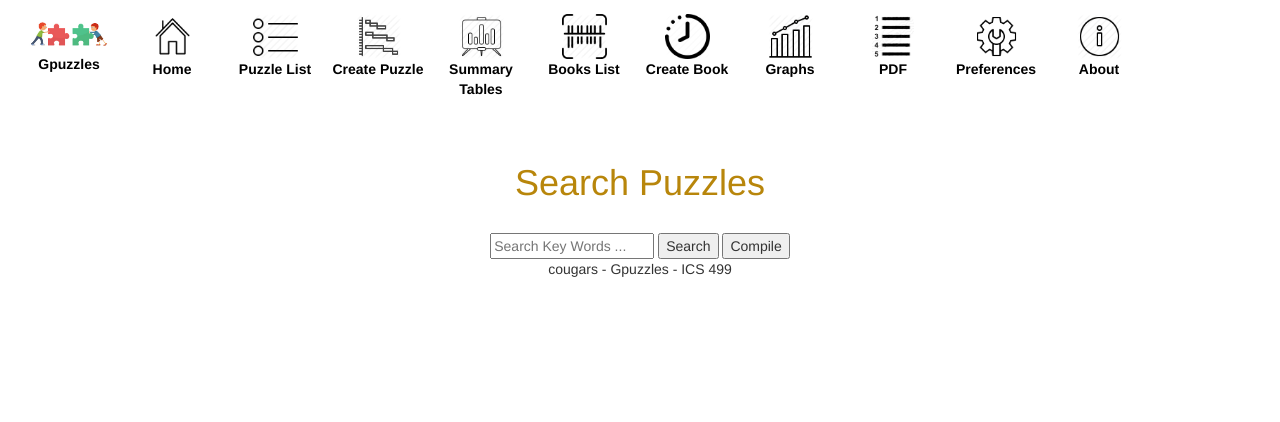
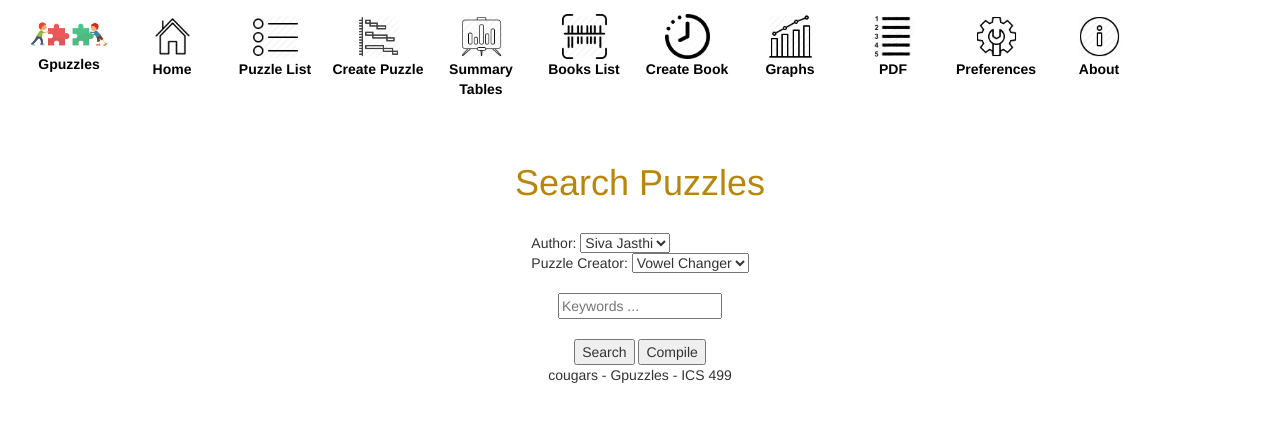
Before and after one commit to sjasthi/IndicPuzzles, a PHP site: page /compile_Puzzle.php in a window 1280 px wide. Shown: the top 422 px of the page. Run offline with PHP 8.4, Linux system fonts and the light colour scheme; data comes from the database, SQL or seed files in the repository; some libraries are stand-ins or nearby versions.

Commit message:
Add files via upload

```diff
--- a/compile_Puzzle.php
+++ b/compile_Puzzle.php
@@ -43,14 +43,84 @@ $GLOBALS['data'] = mysqli_query($db, $query);
 			<div class="container-fluid">
 
 				<body>
-					<form method="post" action="compile_Puzzle.php" class="text-center">
+					<form method="post" action="compile_Puzzle1.php" class="text-center">
+                        <center><table>
+                        <tr>
 
-						<input type="text" name="search" value="<?php if (isset($_POST['search'])) echo $_POST['search']; ?>"placeholder="Search Key Words ..." required>
+                        <td>
+                        <?php
 
-							<input type="submit" name="submit" value="Search">
+                    $conn = new mysqli('localhost', 'root', '', 'gpuzzles_db')
+                    or die ('Cannot connect to db');
 
-								<input type="submit" name="submit" target="_blank" value="Compile" formaction="compile_The_Puzzle.php" formtarget="_blank">
+                        $result = $conn->query("select distinct author_name from gpuzzles");
 
+                        echo "<html>";
+                        echo "<body>";
+                        echo "Author: ";
+
+                        echo "<select name='author_name'>";
+
+                        while ($row = $result->fetch_assoc()) {
+
+                                    unset($bookName, $name);
+                                    $bookName = $row['author_name'];
+                                    $name = $row['author_name'];
+
+                                    echo '<option value="author_name">'.$name.'</option>';
+
+                        }
+                    //check out modify the dress to get this fixed
+                        echo "</select>";
+                        echo "</body>";
+                        echo "</html>";
+
+                    echo'<input class="hidden" name="author_name" value ="'.$name.'"/>'
+                    ?>
+                    </td>
+                            </tr>
+
+                        <tr>
+
+                        <td>
+                        <?php
+
+                            $conn = new mysqli('localhost', 'root', '', 'gpuzzles_db')
+                            or die ('Cannot connect to db');
+
+                                $result = $conn->query("select distinct creator_name from gpuzzles");
+
+                                echo "<html>";
+                                echo "<body>";
+                                echo "Puzzle Creator: ";
+
+                                echo "<select name='creator_name'>";
+
+                                while ($row = $result->fetch_assoc()) {
+
+                                            unset($bookName, $name);
+                                            $bookName = $row['creator_name'];
+                                            $name = $row['creator_name'];
+
+                                            echo '<option value="creator_name">'.$name.'</option>';
+
+                                }
+                            //check out modify the dress to get this fixed
+                                echo "</select>";
+                                echo "</body>";
+                                echo "</html>";
+
+                            echo'<input class="hidden" name="creator_name" value ="'.$name.'"/>'
+                            ?>
+                        </td>
+                            </tr>
+                        </table></center>
+                                <br>
+                        <input type="text" name="q" value="<?php if (isset($_POST['q'])) echo $_POST['q']; ?>" placeholder="Keywords ...">
+                        <br><br>
+						<input type="submit" name="submit" value="Search">
+
+						<input type="submit" name="submit" target="_blank" value="Compile" formaction="compile_The_Puzzle.php" formtarget="_blank">
 								</form>
 
 								<?php
@@ -58,12 +128,24 @@ $GLOBALS['data'] = mysqli_query($db, $query);
 
         $connection = new mysqli("localhost", "root", "", "gpuzzles_db");
 
-        $q = $connection->real_escape_string($_POST['search']);
+        $q = $connection->real_escape_string($_POST['author_name']);
+        // $q1 = $connection->real_escape_string($_POST['creator_name']);
+        $column = $connection->real_escape_string($_POST['author_name']);
+        $column1 = $connection->real_escape_string($_POST['creator_name']);
+
+		if ($column == "" || ($column != "author_name" && $column != "creator_name"))
+        	$column = "author_name";
 
         $sql = $connection->query("SELECT puzzle_image FROM gpuzzles
         WHERE puzzle_name LIKE '%$q%'
         OR author_name LIKE '%$q%'
         OR creator_name LIKE '%$q%'");
+
+        // $sql = $connection->query("SELECT puzzle_image FROM gpuzzles
+        // WHERE author_name LIKE '%$q%' AND creator_name LIKE '%$q1%'");
+
+        // $sql = $connection->query("SELECT puzzle_image FROM gpuzzles
+        // WHERE (author_name = '$q' AND creator_name = '$q1')");
 
 		if ($sql->num_rows > 0) {
 
```
